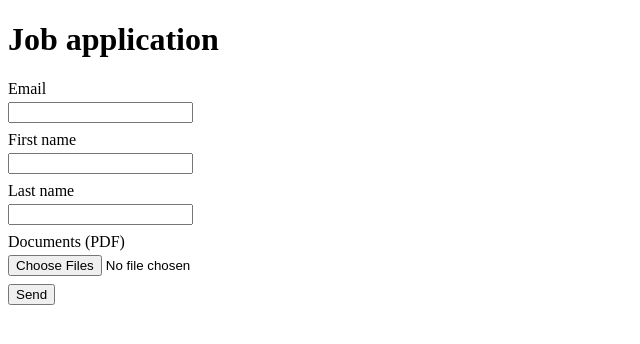
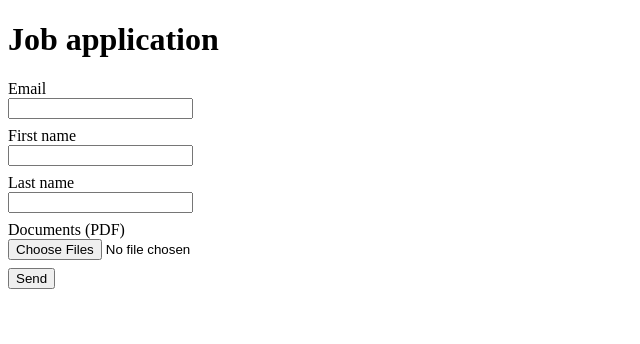
Before and after one commit to fibonacid/sanity-sync-active-campaign, a Next.js app: page / in a window 1280 px wide. Shown: the top 344 px of the page, without its empty margins (0-640 px from the left). Built offline with nearby package versions, Linux system fonts and the light colour scheme.

Commit message:
simplify styles

```diff
--- a/styles/globals.css
+++ b/styles/globals.css
@@ -1,10 +1,6 @@
 .field {
   margin-bottom: 0.5em;
+  display: flex;
+  flex-direction: column;
+  max-width: max-content;
 }
-.field input {
-  display: block;
-}
-.field label {
-  display: block;
-  margin-bottom: 0.25em;
-}
```
